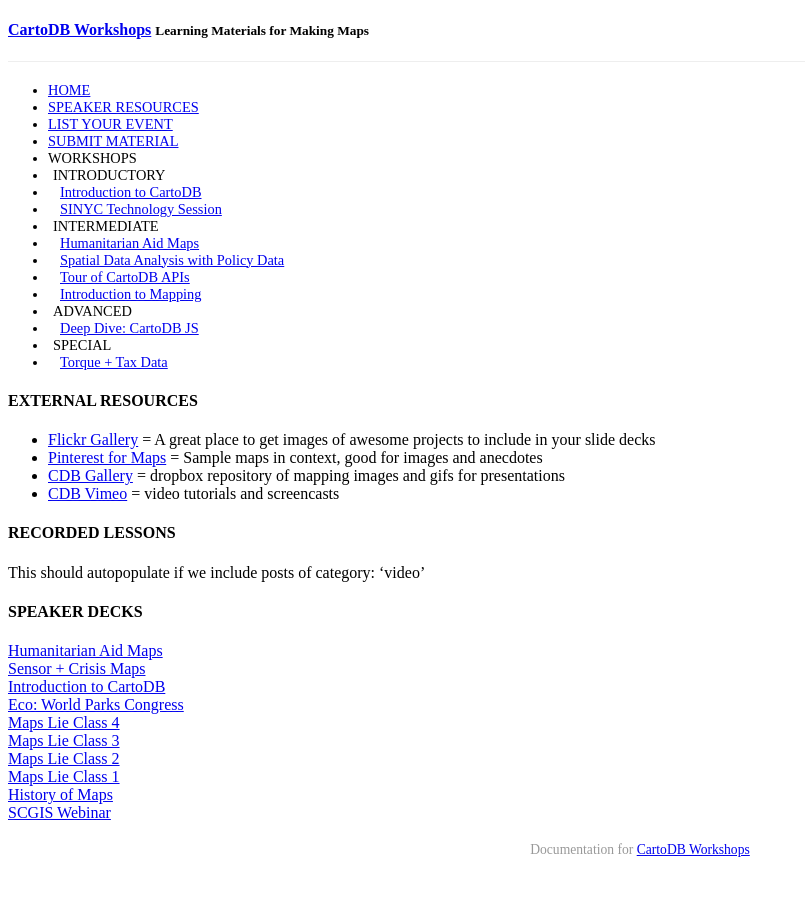
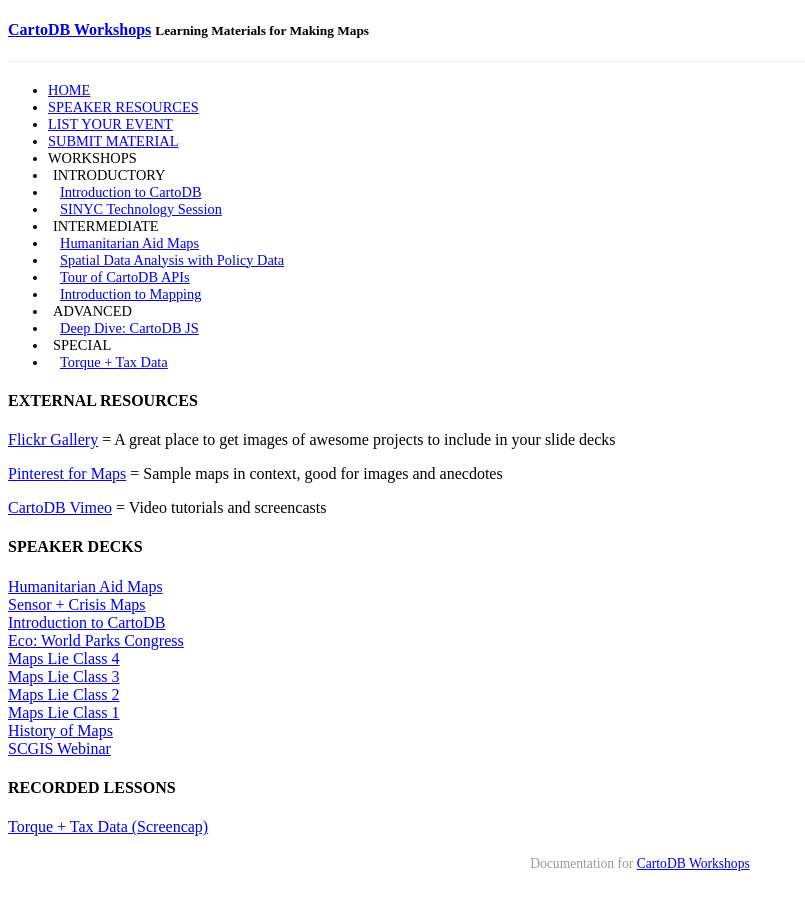
Before and after one commit to CartoDB/training, a Jekyll site: the page built from speakers.md, in a window 1280 px wide. Shown: the whole page, without its empty margins (0-805 px from the left). Built offline with Jekyll 4.4.1, drawn with Linux system fonts in a browser that asks for light colours; a style sheet for code colours, icons or effects is not loaded.

Commit message:
added speakers

```diff
--- a/speakers.md
+++ b/speakers.md
@@ -5,11 +5,8 @@
 
 #### EXTERNAL RESOURCES
 
-* [Flickr Gallery](https://www.flickr.com/photos/62832379@N00/) = A great place to get images of awesome projects to include in your slide decks
-* [Pinterest for Maps](http://www.pinterest.com/andrewxhill/interactive-maps/) = Sample maps in context, good for images and anecdotes
-* [CDB Gallery](https://www.dropbox.com/personal/cdb-gallery) = dropbox repository of mapping images and gifs for presentations
-* [CDB Vimeo](https://vimeo.com/vizzuality) = video tutorials and screencasts
+[Flickr Gallery](https://www.flickr.com/photos/62832379@N00/) = A great place to get images of awesome projects to include in your slide decks
 
-#### RECORDED LESSONS
+[Pinterest for Maps](http://www.pinterest.com/andrewxhill/interactive-maps/) = Sample maps in context, good for images and anecdotes
 
-This should autopopulate if we include posts of category: 'video'
+[CartoDB Vimeo](https://vimeo.com/channels/cartodb) = Video tutorials and screencasts
```
Also changed, not shown: _posts/2015-01-14-deloitte-video.md (added, +11 -0 lines), _posts/2015-01-14-deloitte.md (+2 -2 lines).
